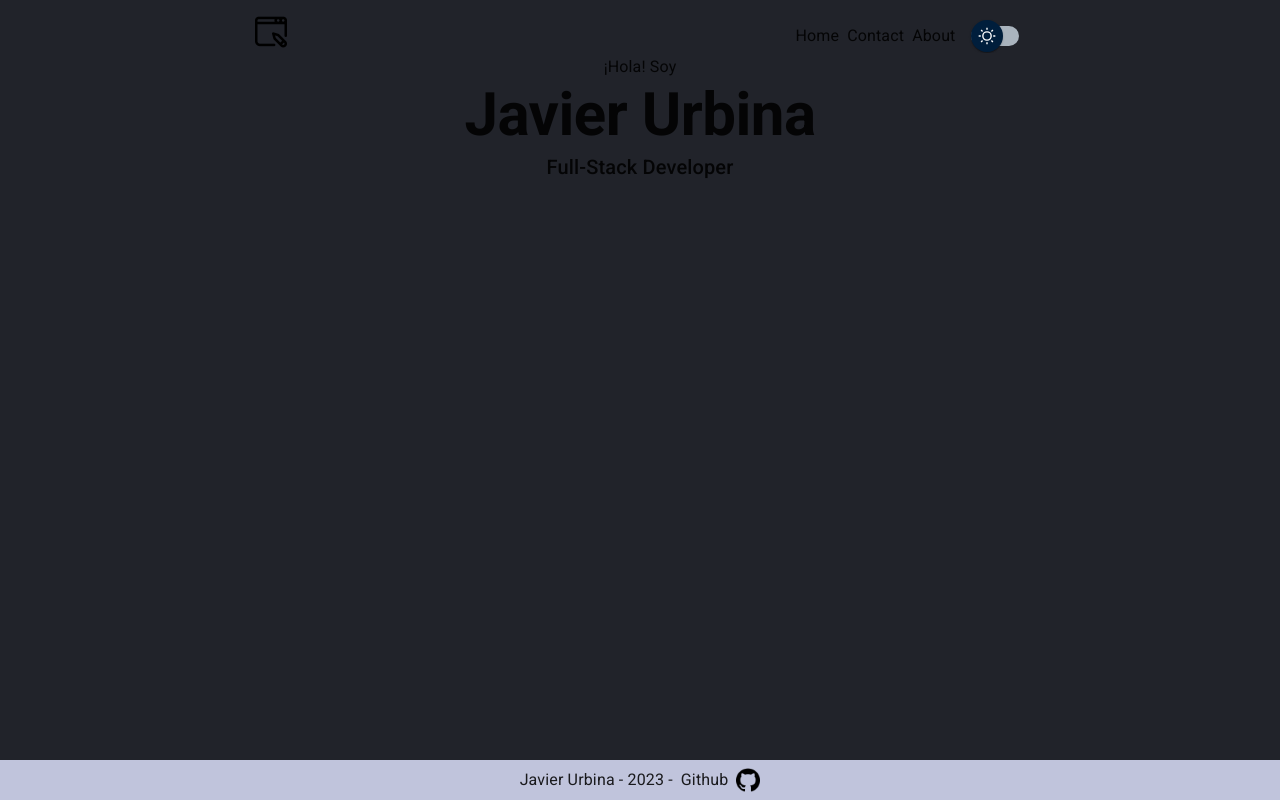
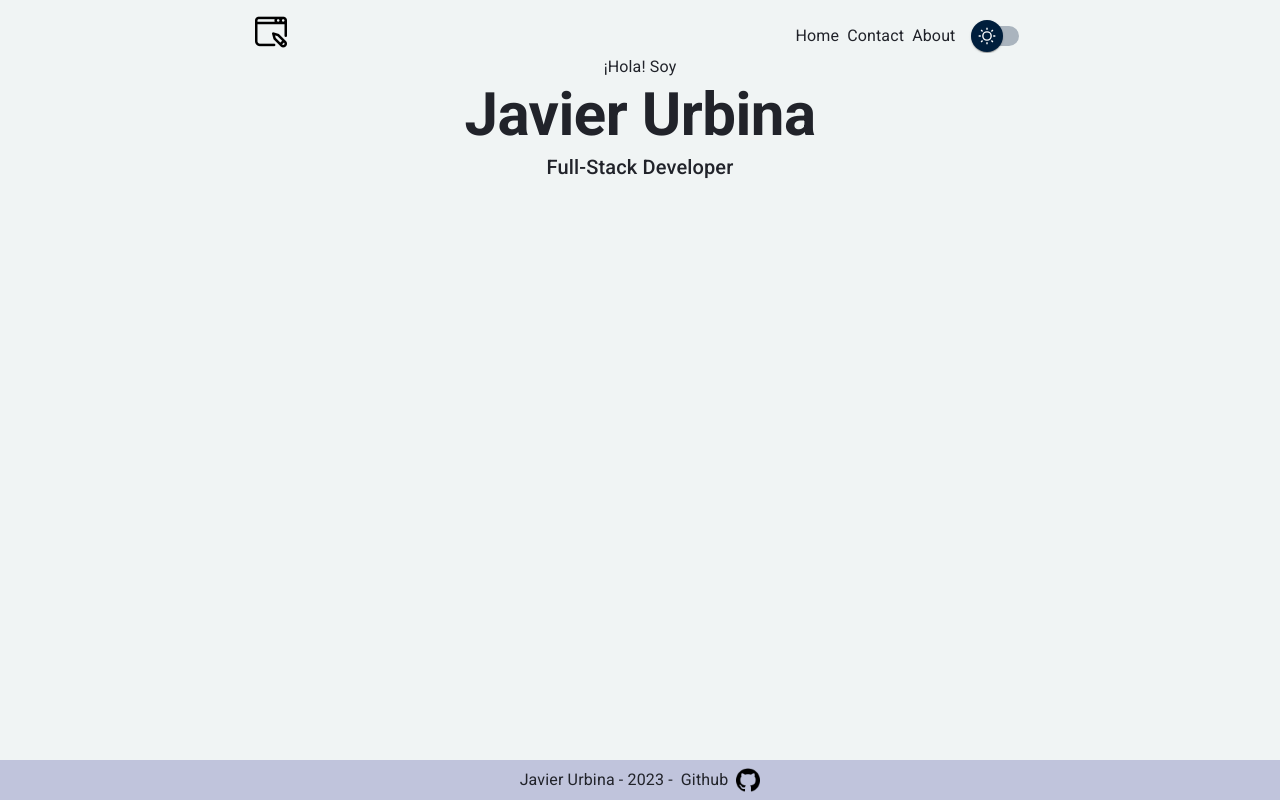
Before and after one commit to JavierUrbina14/personal-blog, a React (Vite) app: page / in a window 1280 px wide. Built offline with nearby package versions, Linux system fonts and the light colour scheme.

Commit message:
feature light and dark mode!

```diff
--- a/package.json
+++ b/package.json
@@ -12,6 +12,7 @@
   "dependencies": {
     "@emotion/react": "^11.11.1",
     "@emotion/styled": "^11.11.0",
+    "@mui/icons-material": "^5.14.1",
     "@mui/material": "^5.14.1",
     "react": "^18.2.0",
     "react-dom": "^18.2.0",
--- /dev/null
+++ b/src/context/DarkLightThemeContext.jsx
@@ -0,0 +1,3 @@
+import { createContext } from "react";
+
+export const DarkLightThemeContext = createContext();
--- /dev/null
+++ b/src/context/DarkLightThemeProvider.jsx
@@ -0,0 +1,19 @@
+import { useState } from "react";
+import { DarkTheme, LightTheme } from "../themes";
+import { DarkLightThemeContext } from "./DarkLightThemeContext";
+
+export const DarkLightThemeProvider = ({ children }) => {
+    const [darkMode, setDarkMode] = useState(false);
+
+    const handleDarkMode = () => {
+        setDarkMode(!darkMode);
+    }
+
+    const theme = darkMode ? DarkTheme : LightTheme;
+
+    return (
+        <DarkLightThemeContext.Provider value={{darkMode, handleDarkMode, theme}}>
+            { children }
+        </DarkLightThemeContext.Provider>
+    )
+}
--- a/src/main.jsx
+++ b/src/main.jsx
@@ -3,13 +3,16 @@ import ReactDOM from 'react-dom/client'
 import { AppRouter } from './router/AppRouter'
 import { BrowserRouter } from 'react-router-dom'
 import { AppTheme } from './themes/AppTheme'
+import { DarkLightThemeProvider } from './context/DarkLightThemeProvider'
 
 ReactDOM.createRoot(document.getElementById('root')).render(
   <React.StrictMode>
     <BrowserRouter>
-      <AppTheme>
-        <AppRouter />
-      </AppTheme>
+      <DarkLightThemeProvider>
+        <AppTheme>
+          <AppRouter />
+        </AppTheme>
+      </DarkLightThemeProvider>
     </BrowserRouter>
   </React.StrictMode>,
 )
--- a/src/router/AppRouter.jsx
+++ b/src/router/AppRouter.jsx
@@ -8,6 +8,7 @@ import { Box } from "@mui/material"
 
 export const AppRouter = () => {
     return (
+        <>
         <Box
 
         sx={{backgroundColor: "primary.main", height: "100vh",}}>
@@ -19,5 +20,6 @@ export const AppRouter = () => {
             </Routes>
             <Footer />
         </Box>
+        </>
     )
 }
--- a/src/themes/AppTheme.jsx
+++ b/src/themes/AppTheme.jsx
@@ -1,13 +1,15 @@
+import { useContext } from 'react'
 import { ThemeProvider } from '@emotion/react'
 import { CssBaseline } from '@mui/material'
-import { LightTheme } from './LightTheme'
-import { DarkTheme } from './DarkTheme'
+import { DarkLightThemeContext } from '../context/DarkLightThemeContext';
 
-export const AppTheme = ({children}) => {
+export const AppTheme = ({ children }) => {
+    const { theme } = useContext(DarkLightThemeContext)
+
     return (
-        <ThemeProvider theme={ DarkTheme }>
+        <ThemeProvider theme={theme}>
             <CssBaseline />
-            { children }
+                {children}
         </ThemeProvider>
     )
 }
--- a/src/themes/DarkTheme.js
+++ b/src/themes/DarkTheme.js
@@ -1,14 +1,13 @@
 import { createTheme } from "@mui/material";
-import { red } from "@mui/material/colors";
 
 export const DarkTheme = createTheme({
     palette: {
         primary: {
             main: "#21232A",
-            footer: "#c0c4dc"
+            footer: "#000000"
         },
-        error: {
-            main: red.A400
-        }
+        text:{
+            primary: "#f0f4f4",
+        },
     },
 });
--- a/src/themes/LightTheme.js
+++ b/src/themes/LightTheme.js
@@ -1,5 +1,4 @@
 import { createTheme } from "@mui/material";
-import { red } from "@mui/material/colors";
 
 export const LightTheme = createTheme({
     palette: {
@@ -7,8 +6,8 @@ export const LightTheme = createTheme({
             main: "#f0f4f4",
             footer: "#c0c4dc"
         },
-        error: {
-            main: red.A400
-        }
+        text:{
+            primary: "#21232A",
+        },
     },
 });
--- /dev/null
+++ b/src/themes/index.js
@@ -0,0 +1,2 @@
+export * from './DarkTheme'
+export * from './LightTheme'
--- a/src/ui/Navbar.jsx
+++ b/src/ui/Navbar.jsx
@@ -1,10 +1,13 @@
 import { Grid, Link } from "@mui/material"
 import { Link as RouterLink } from "react-router-dom"
 import { MaterialUISwitch } from "../components/SwitchButton"
+import { DarkLightThemeContext } from "../context/DarkLightThemeContext";
+import { useContext } from "react";
 
 export const Navbar = () => {
+    const { darkMode, handleDarkMode } = useContext(DarkLightThemeContext);
     return (
-        <Grid container direction={"row"} justifyContent={"space-around"} alignItems={"center"} sx={{paddingTop: "1rem"}}>
+        <Grid container direction={"row"} justifyContent={"space-around"} alignItems={"center"} sx={{paddingTop: "1rem", backgroundColor: "primary.main"}}>
             <Grid>
                 <img style={{width: "2rem"}} src="img/blogging.png" alt="" />
             </Grid>
@@ -12,7 +15,7 @@ export const Navbar = () => {
                 <Link component={RouterLink} color={"inherit"} underline="hover" to="/">Home</Link>
                 <Link component={RouterLink} color={"inherit"} underline="hover" to="/contact">Contact</Link>
                 <Link component={RouterLink} color={"inherit"} underline="hover" to="/about">About</Link>
-                <MaterialUISwitch />
+                <MaterialUISwitch checked={darkMode} onChange={handleDarkMode}/>
             </Grid>
         </Grid>
     )
--- /dev/null
+++ b/src/ui/index.js
@@ -0,0 +1,2 @@
+export * from './Footer'
+export * from './Navbar'
```
Also changed, not shown: 1 other file (tests, documents, lock files or other folders).
